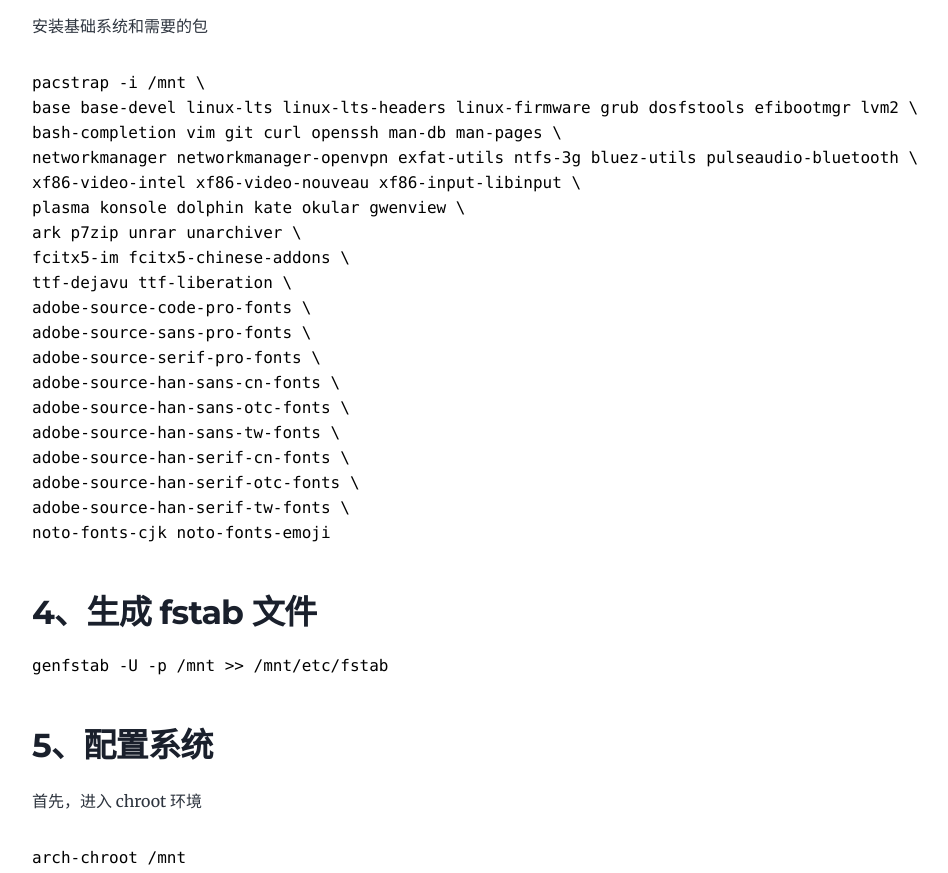
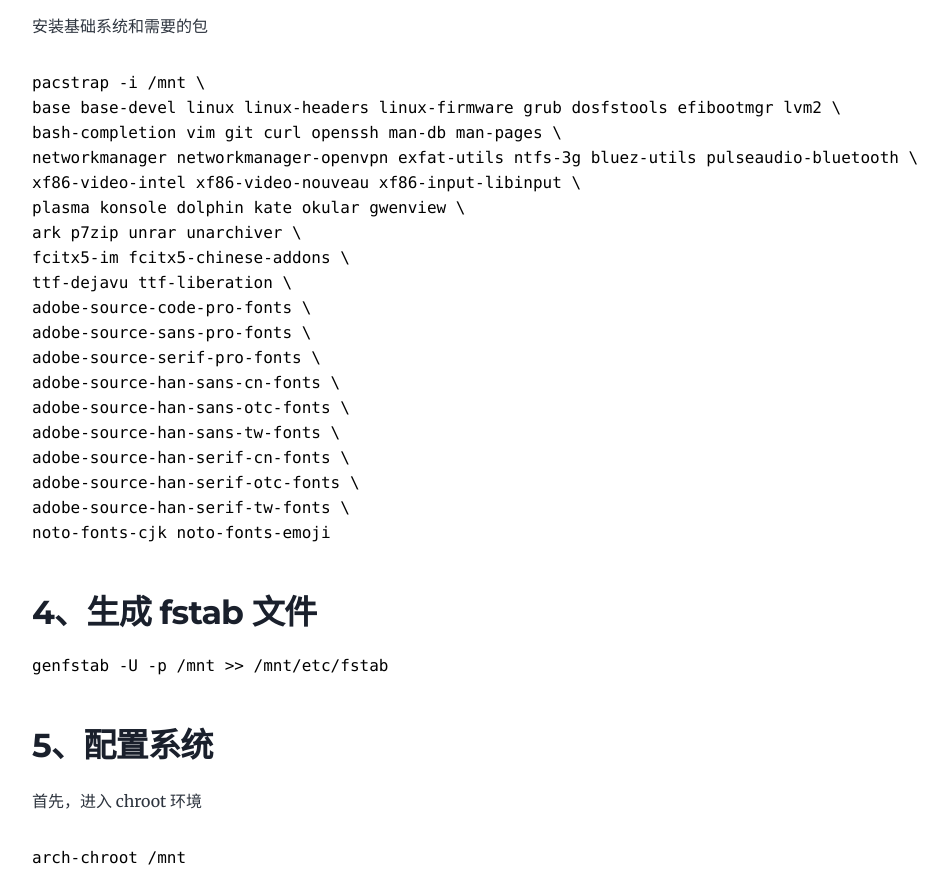
Before and after one commit to GHLandy/my-blog, a Gatsby site: page /my-arch-linux/ in a window 1280 px wide. Shown: the part 1655-2528 px from the top of the page, without its empty margins (176-1124 px from the left). Built offline with nearby package versions, Linux system fonts and the light colour scheme; Gatsby itself is replaced by a stand-in of ours; some packages are replaced by stand-ins of ours; code samples lack their colours.

Commit message:
Update index.md

````diff
--- a/content/blog/my-arch-linux/index.md
+++ b/content/blog/my-arch-linux/index.md
@@ -68,7 +68,7 @@
 
 ```bash
 pacstrap -i /mnt \
-base base-devel linux-lts linux-lts-headers linux-firmware grub dosfstools efibootmgr lvm2 \
+base base-devel linux linux-headers linux-firmware grub dosfstools efibootmgr lvm2 \
 bash-completion vim git curl openssh man-db man-pages \
 networkmanager networkmanager-openvpn exfat-utils ntfs-3g bluez-utils pulseaudio-bluetooth \
 xf86-video-intel xf86-video-nouveau xf86-input-libinput \
````
